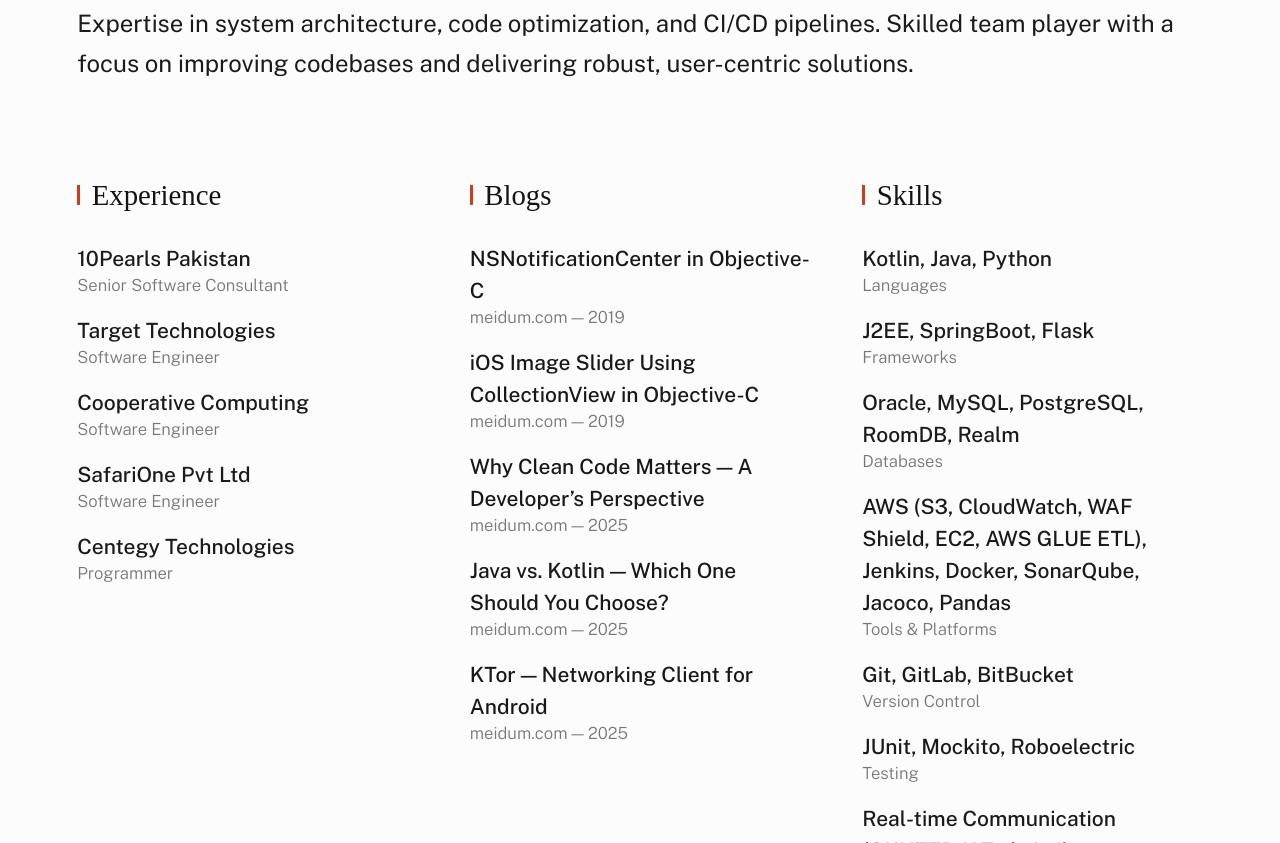
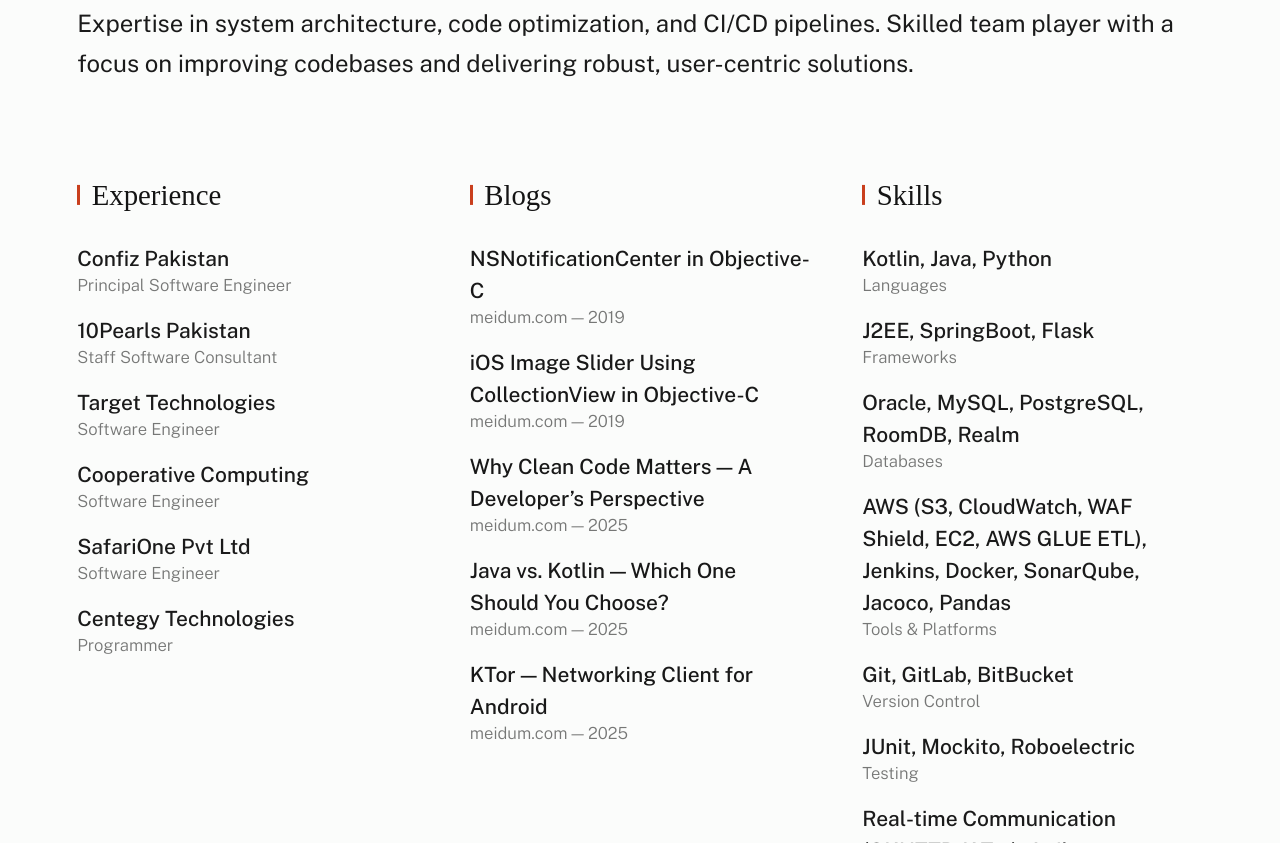
Before and after one commit to MansoorNisar92/mansoornisarfficial, a plain HTML site: page index.html in a window 1280 px wide. Shown: the part 1427-2270 px from the top of the page. Drawn offline with nearby package versions, Linux system fonts and the light colour scheme; a web font is replaced by a local one.

Commit message:
Update index.html

```diff
--- a/index.html
+++ b/index.html
@@ -189,8 +189,12 @@
                             <h4 class="s-about__block-title">Experience</h4>
                             <ul class="s-about__list">
                                 <li>
+                                    Confiz Pakistan
+                                    <span>Principal Software Engineer</span>
+                                </li>
+                                <li>
                                     10Pearls Pakistan
-                                    <span>Senior Software Consultant</span>
+                                    <span>Staff Software Consultant</span>
                                 </li>
                                 <li>
                                     Target Technologies
```
